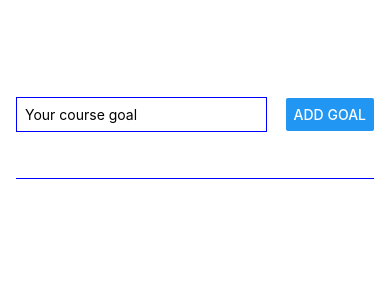
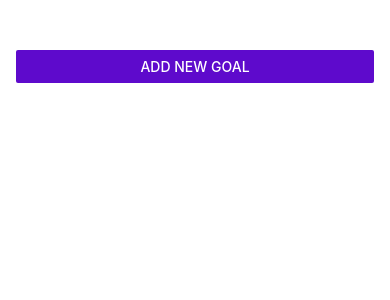
Before and after one commit to PoornaGTX/ReactNative-ToDo, a React Native app: screen / in a window 390 px wide. Shown: the top 300 px of the page. Built offline with nearby package versions, Linux system fonts and the light colour scheme.

Commit message:
model add

```diff
--- a/App.js
+++ b/App.js
@@ -1,4 +1,4 @@
-import { StyleSheet, View, FlatList } from "react-native";
+import { StyleSheet, View, FlatList, Button } from "react-native";
 
 import { useState } from "react";
 
@@ -7,24 +7,63 @@ import GoalInput from "./components/GoalInput";
 
 export default function App() {
   const [courseGoals, setCourseGoals] = useState([]);
+  const [modelIsVisible, setModelIsVisible] = useState(false);
+
+  //model
+
+  const startAddGoalHandler = () => {
+    setModelIsVisible(true);
+  };
+
+  const endAddGoalHandler = () => {
+    setModelIsVisible(false);
+  };
 
   const addGoalHandler = (enteredTextGoalText) => {
     setCourseGoals([
       ...courseGoals,
-      { text: enteredTextGoalText, key: Math.random().toString() },
+      { text: enteredTextGoalText, id: Math.random().toString() },
       //enteredTextGoalText put like object beacause we have to genrate key for FlatList
     ]);
+    endAddGoalHandler();
+  };
+
+  //delete items
+
+  const deleteGoalHander = (id) => {
+    setCourseGoals((currentCourseGoals) => {
+      return currentCourseGoals.filter((goal) => goal.id !== id);
+    });
   };
 
   return (
     <View style={styles.appContainer}>
-      <GoalInput onAddGoal={addGoalHandler} />
+      <Button
+        title="Add new goal"
+        color="#5e0acc"
+        onPress={startAddGoalHandler}
+      />
+      <GoalInput
+        onAddGoal={addGoalHandler}
+        visible={modelIsVisible}
+        onCancle={endAddGoalHandler}
+      />
+
       <View style={styles.goals}>
         <FlatList
           data={courseGoals} //data is a prop that require from the  FlatList
           renderItem={(itemData) => {
             //renderItem return the data elements
-            return <GoalItem text={itemData.item.text} />;
+            return (
+              <GoalItem
+                text={itemData.item.text}
+                id={itemData.item.id}
+                onDeleteItem={deleteGoalHander}
+              />
+            );
+          }}
+          keyExtractor={(item, index) => {
+            return item.id;
           }}
         />
       </View>
--- a/components/GoalInput.js
+++ b/components/GoalInput.js
@@ -1,4 +1,11 @@
-import { StyleSheet, View, TextInput, Button } from "react-native";
+import {
+  StyleSheet,
+  View,
+  TextInput,
+  Button,
+  Modal,
+  Image,
+} from "react-native";
 import { useState } from "react";
 
 const GoalInput = (props) => {
@@ -15,14 +22,24 @@ const GoalInput = (props) => {
   };
 
   return (
+    <Modal visible={props.visible} animationType="slide">
       <View style={styles.inputContainer}>
+        <Image />
         <TextInput
           style={styles.textInput}
           placeholder="Your course goal"
           onChangeText={goalInpuntHandler}
         />
+        <View style={styles.buttonContainer}>
+          <View style={styles.button}>
             <Button title="Add goal" onPress={addGoalHanderfromInput} />
           </View>
+          <View style={styles.button}>
+            <Button title="Cancle" onPress={props.onCancle} />
+          </View>
+        </View>
+      </View>
+    </Modal>
   );
 };
 
@@ -31,8 +48,8 @@ export default GoalInput;
 const styles = StyleSheet.create({
   inputContainer: {
     flex: 1,
-    flexDirection: "row",
-    justifyContent: "space-between",
+    padding: 16,
+    justifyContent: "center",
     alignItems: "center",
     marginBottom: 24,
     borderBottomWidth: 1,
@@ -41,8 +58,15 @@ const styles = StyleSheet.create({
   textInput: {
     borderWidth: 1,
     borderColor: "blue",
-    width: "70%",
-    marginRight: 8,
+    width: "100%",
     padding: 8,
   },
+  buttonContainer: {
+    flexDirection: "row",
+    marginTop: 8,
+  },
+  button: {
+    width: "30%",
+    marginHorizontal: 8, //margin left and right
+  },
 });
--- a/components/GoalItem.js
+++ b/components/GoalItem.js
@@ -1,10 +1,15 @@
-import { StyleSheet, View, Text } from "react-native";
+import { StyleSheet, View, Text, Pressable } from "react-native";
 
 const GoalItem = (props) => {
   return (
     <View style={styles.goalItem}>
-      <Text style={styles.goalText}>{props.text}</Text>
-      <Text>{props.sample}</Text>
+      <Pressable
+        android_ripple={{ color: "#dddddd" }} //toch kraddi bordder effect ekakadd wenawa
+        onPress={props.onDeleteItem.bind(this, props.id)}
+      >
+        <Text style={styles.goalText}>{props.text}</Text>
+        <Text>{props.sample}</Text>
+      </Pressable>
     </View>
   );
 };
@@ -14,12 +19,12 @@ export default GoalItem;
 const styles = StyleSheet.create({
   goalItem: {
     margin: 8,
-    padding: 8,
     borderRadius: 6,
     backgroundColor: "#5e0acc",
     color: "white",
   },
   goalText: {
     color: "white",
+    padding: 8,
   },
 });
```
Lines whose indentation alone changed are shown as unchanged.
